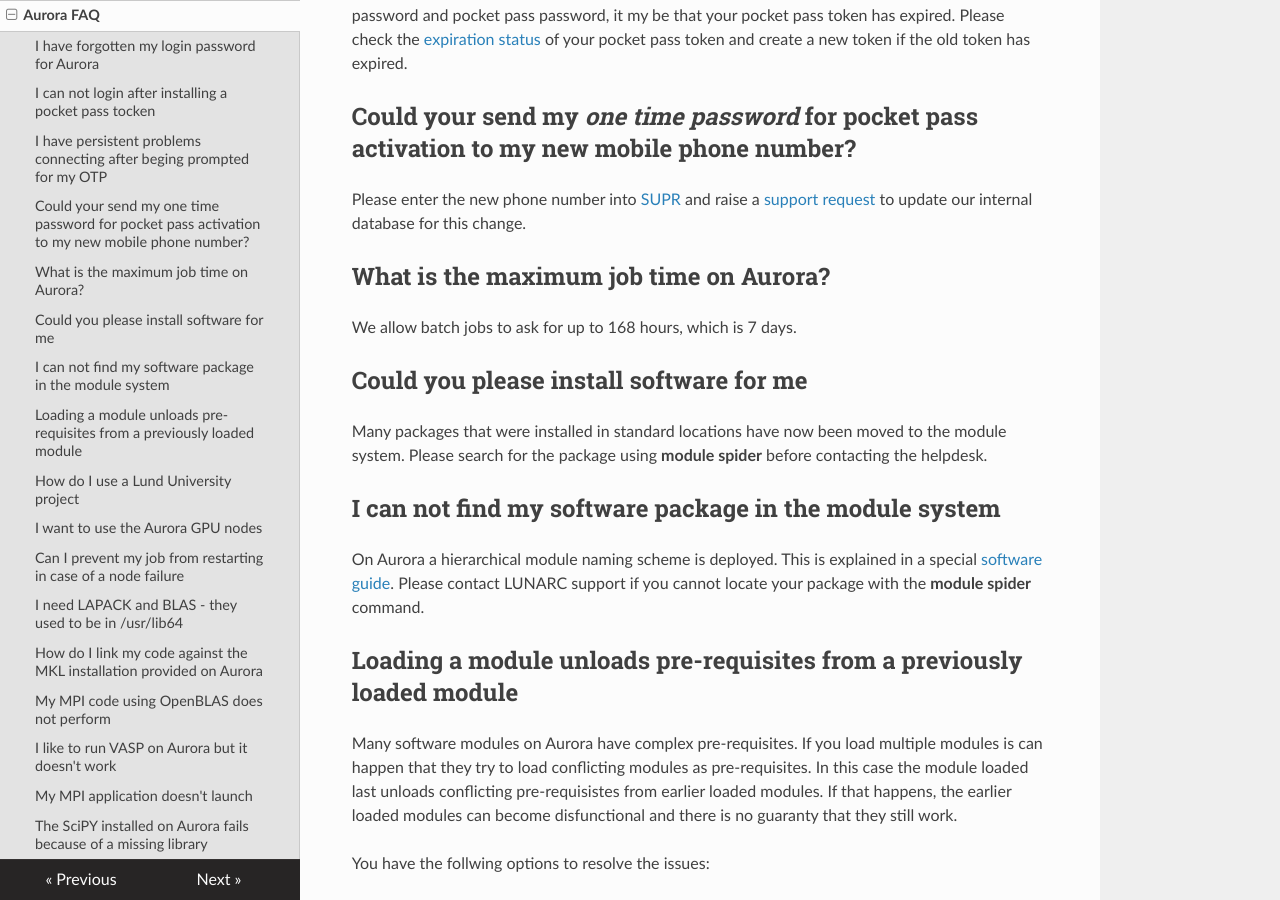
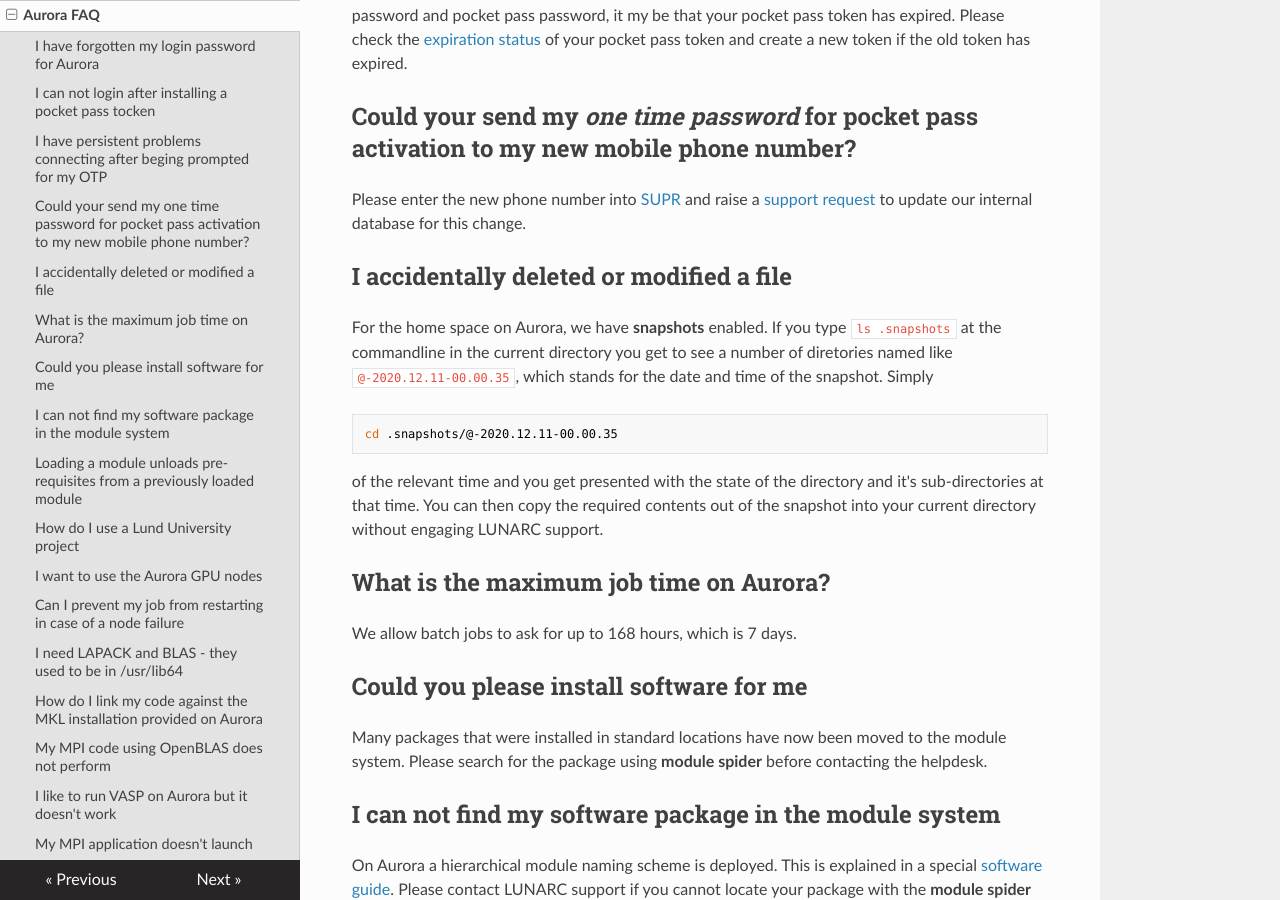
Before and after one commit to lunarc/lunarc_docs, an MkDocs documentation site: the page built from docs/aurora_faq.md, in a window 1280 px wide and 900 px high, scrolled down 873 px. Built offline with MkDocs 1.6.1, drawn with Linux system fonts in a browser that asks for light colours; nearby versions of some CDN libraries; old or Windows-style settings are respelled for this version of MkDocs.

Commit message:
Added the snapshot feature to the Aurora FAQ

````diff
--- a/docs/aurora_faq.md
+++ b/docs/aurora_faq.md
@@ -14,6 +14,15 @@
 
 ## Could your send my *one time password* for pocket pass activation to my new mobile phone number?
 Please enter the new phone number into [SUPR](https://supr.snic.se/person/) and raise a [support request](http://www.lunarc.lu.se/support/support_form) to update our internal database for this change.
+
+## I accidentally deleted or modified a file
+For the home space on Aurora, we have **snapshots** enabled.  If you type `ls .snapshots` at the commandline in the current directory you get to see a number of diretories named like `@-2020.12.11-00.00.35`, which stands for the date and time of the snapshot.  Simply
+
+```
+cd .snapshots/@-2020.12.11-00.00.35
+```
+of the relevant time and you get presented with the state of the directory and it's sub-directories at that time.  You can then copy the required contents out of the snapshot into your current directory without engaging LUNARC support.
+
 
 ## What is the maximum job time on Aurora?
 We allow batch jobs to ask for up to 168 hours, which is 7 days.
````
